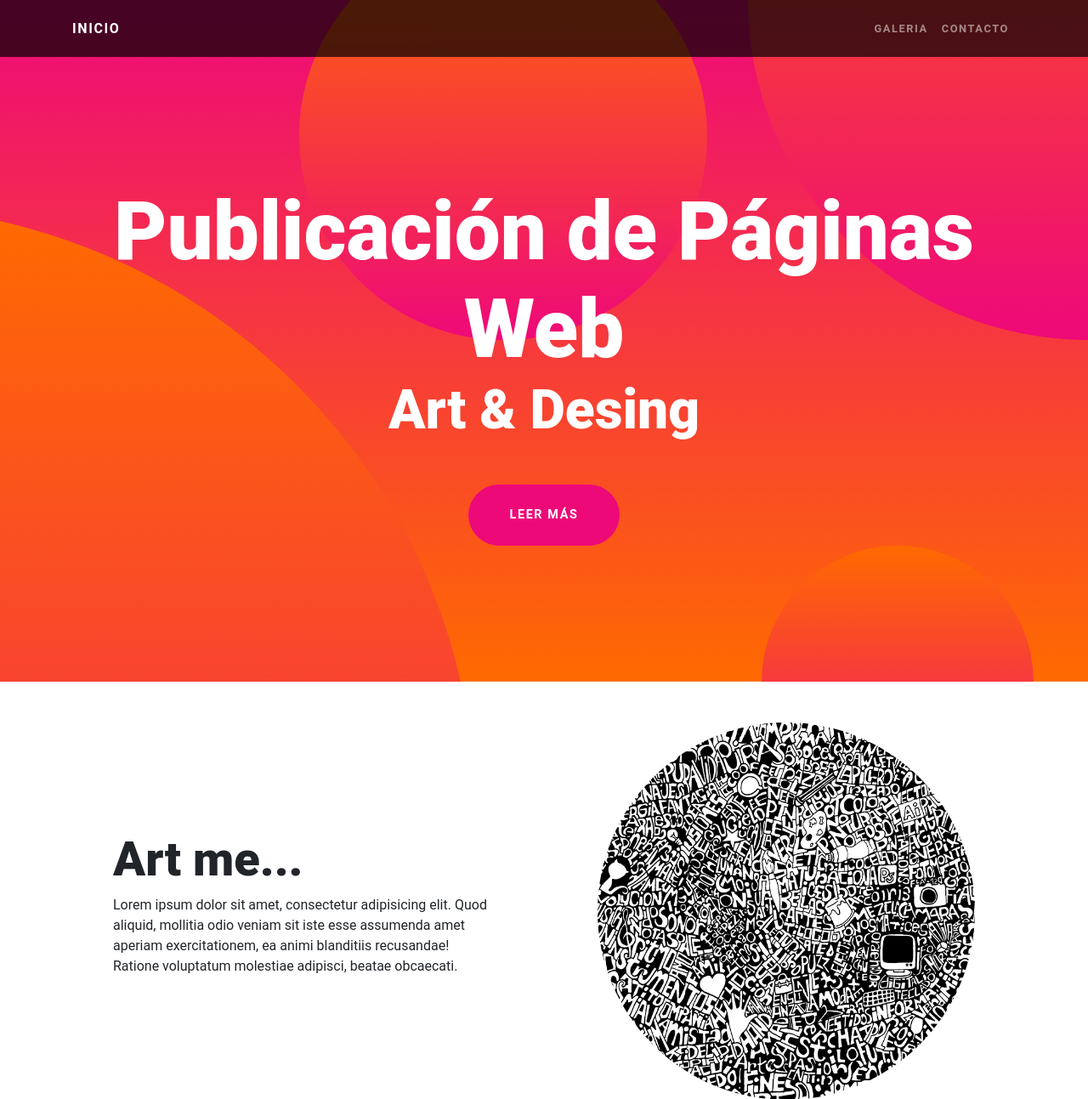
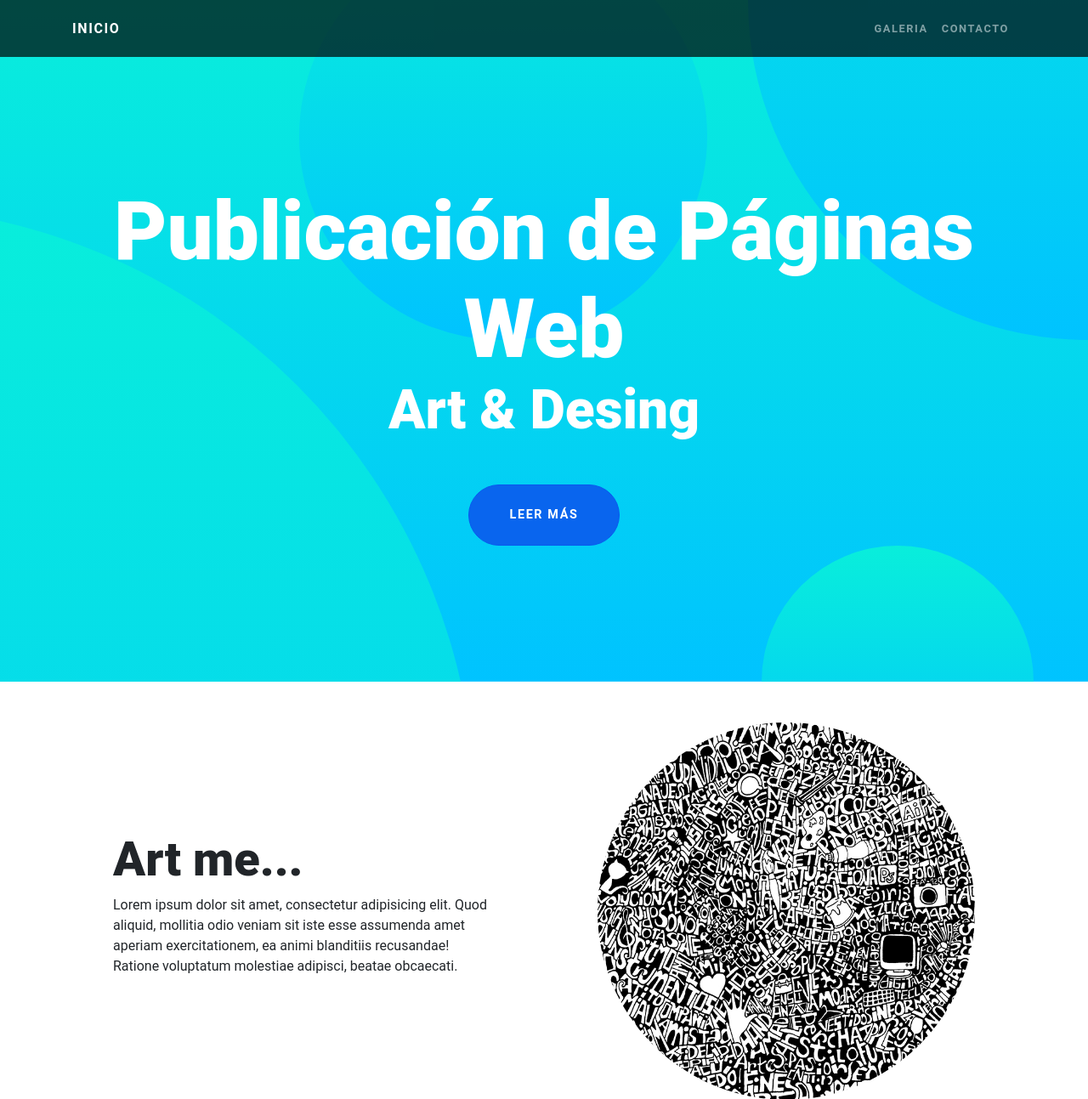
Before and after one commit to ceci3art/ceciliam_exam, a PHP site: page /index.html in a window 1280 px wide. Shown: the top 1293 px of the page at 85% size. Run offline with PHP 8.4, Linux system fonts and the light colour scheme.

Commit message:
modificado titulo, favicon, css

```diff
--- a/css/estylo.css
+++ b/css/estylo.css
@@ -58,8 +58,8 @@ header.masthead {
   overflow: hidden;
   padding-top: calc(7rem + 72px);
   padding-bottom: 7rem;
-  background: -webkit-gradient(linear, left bottom, left top, from(#ff6a00), to(#ee0979));
-  background: linear-gradient(0deg, #ff6a00 0%, #ee0979 100%);
+  background: -webkit-gradient(linear, left bottom, left top, from(#0077ff), to(#0987ee));
+  background: linear-gradient(0deg, #00c3ff 0%, #09eedb 100%);
   background-repeat: no-repeat;
   background-position: center center;
   background-attachment: scroll;
@@ -83,8 +83,8 @@ header.masthead .bg-circle {
   z-index: 0;
   position: absolute;
   border-radius: 100%;
-  background: -webkit-gradient(linear, left bottom, left top, from(#ee0979), to(#ff6a00));
-  background: linear-gradient(0deg, #ee0979 0%, #ff6a00 100%);
+  background: -webkit-gradient(linear, left bottom, left top, from(#0077ff), to(#0987ee));
+  background: linear-gradient(0deg,  #00c3ff 0%, #09eedb 100%);
 }
 
 header.masthead .bg-circle-1 {
@@ -129,35 +129,35 @@ header.masthead .bg-circle-4 {
 }
 
 .bg-primary {
-  background-color: #ee0979 !important;
+  background-color: #0946ee !important;
 }
 
 .btn-primary {
-  background-color: #ee0979;
-  border-color: #ee0979;
+  background-color: #0965ee;
+  border-color: #0959ee;
 }
 
 .btn-primary:active, .btn-primary:focus, .btn-primary:hover {
-  background-color: #bd0760 !important;
-  border-color: #bd0760 !important;
+  background-color: #07b7bd !important;
+  border-color: #07a8bd !important;
 }
 
 .btn-primary:focus {
-  -webkit-box-shadow: 0 0 0 0.2rem rgba(238, 9, 121, 0.5);
-  box-shadow: 0 0 0 0.2rem rgba(238, 9, 121, 0.5);
+  -webkit-box-shadow: 0 0 0 0.2rem rgba(59, 9, 238, 0.5);
+  box-shadow: 0 0 0 0.2rem rgba(24, 9, 238, 0.5);
 }
 
 .btn-secondary {
-  background-color: #ff6a00;
-  border-color: #ff6a00;
+  background-color: #00d9ff;
+  border-color: #00fff2;
 }
 
 .btn-secondary:active, .btn-secondary:focus, .btn-secondary:hover {
-  background-color: #cc5500 !important;
-  border-color: #cc5500 !important;
+  background-color: #0014cc !important;
+  border-color: #2500cc !important;
 }
 
 .btn-secondary:focus {
-  -webkit-box-shadow: 0 0 0 0.2rem rgba(255, 106, 0, 0.5);
-  box-shadow: 0 0 0 0.2rem rgba(255, 106, 0, 0.5);
+  -webkit-box-shadow: 0 0 0 0.2rem rgba(25, 0, 255, 0.5);
+  box-shadow: 0 0 0 0.2rem rgba(55, 0, 255, 0.5);
 }
--- a/index.html
+++ b/index.html
@@ -9,12 +9,13 @@
     <meta charset="UTF-8">
     <meta name="viewport" content="width=device-width, initial-scale=1, shrink-to-fit=no">
     <meta http-equiv="X-UA-Compatible" content="ie=edge">
-    <title>Cecilia Web</title>
+    <title>Cecilia Web Art</title>
 
   <!-- Bootstrap core CSS -->
   <link href="css/vendor/bootstrap/css/bootstrap.min.css" rel="stylesheet">
   <link href="https://fonts.googleapis.com/css?family=Catamaran:100,200,300,400,500,600,700,800,900" rel="stylesheet">
   <link href="https://fonts.googleapis.com/css?family=Lato:100,100i,300,300i,400,400i,700,700i,900,900i" rel="stylesheet">
+  <link rel="shortcut icon" href="milogo.ico" type="image/x-icon">
   <link href="css/estylo.css" rel="stylesheet">
 
 </head>
--- a/public/index.html
+++ b/public/index.html
@@ -9,7 +9,8 @@
     <meta charset="UTF-8">
     <meta name="viewport" content="width=device-width, initial-scale=1, shrink-to-fit=no">
     <meta http-equiv="X-UA-Compatible" content="ie=edge">
-    <title>Cecilia Web</title>
+    <link rel="shortcut icon" href="milogo.ico" type="image/x-icon">
+    <title>Cecilia Web Art</title>
 
   <!-- Bootstrap core CSS -->
   <link href="css/vendor/bootstrap/css/bootstrap.min.css" rel="stylesheet">
```
Also changed, not shown: public/css/estylo.css (+18 -18 lines), milogo.ico (added), public/milogo.ico (added).
